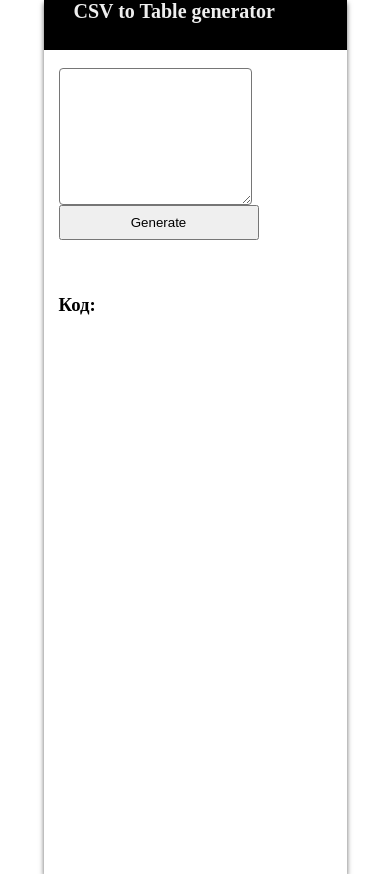
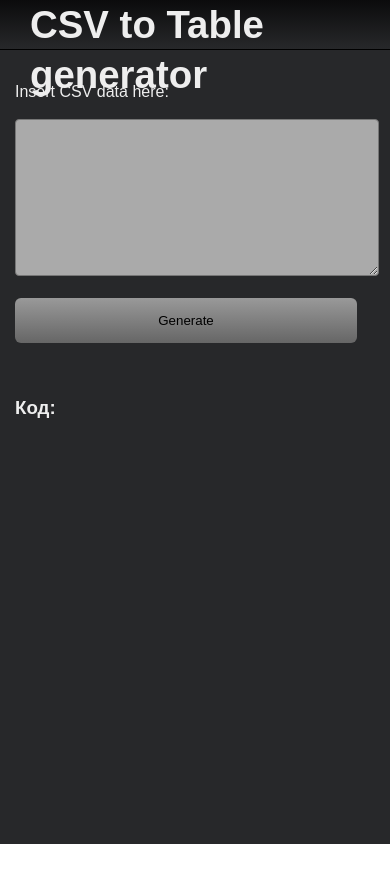
Before and after one commit to Dewberrycat/csv_to_table, a plain HTML site: page index.html in a window 390 px wide. After the commit the page ends 844 px from the top, so only its background shows below. Drawn offline with Linux system fonts and the light colour scheme.

Commit message:
Add files via upload

```diff
--- a/index.html
+++ b/index.html
@@ -1,10 +1,10 @@
-<!DOCTYPE html PUBLIC "-//W3C//DTD XHTML 1.0 Transitional//EN" "http://www.w3.org/TR/xhtml1/DTD/xhtml1-transitional.dtd">
-<html xmlns="http://www.w3.org/1999/xhtml">
+<!DOCTYPE html>
+<html>
 <head>
-<meta http-equiv="Content-Type" content="text/html; charset=utf-8" />
-<meta http-equiv="Pragma" content="no-cache" />
+<meta charset="UTF-8">
+<meta http-equiv="Pragma" content="no-cache">
 <title>N</title>
-<link rel="stylesheet" href="st.css" />
+<link rel="stylesheet" href="st.css">
 <script src="csv.js"></script>
 </head>
 <body>
@@ -17,12 +17,17 @@
 
 <br />
 
-
+<div class="cont">
+<p>
+	Insert CSV data here:
+</p>
+<br>
 <textarea style="border-radius: 4px" id="source" rows="9" cols="90"></textarea>
-<br />
+<br>
+<br>
 <button onclick="csvJSON3(document.getElementById('source').value)">Generate</button>
-<br />
-<br />
+<br>
+<br>
 
 
 
@@ -30,10 +35,12 @@
 <table cellspacing="0"><tbody id="out"></tbody></table>
 </div>
 
-<br />
-<br />
+<br>
+<br>
 <h3>Код:</h3>
 <div id="code">
+</div>
+
 </div>
 
 </div>
--- a/st.css
+++ b/st.css
@@ -11,26 +11,32 @@ html, body {
 }
 
 body {
-	background-image: url(billie.png);
+	background-image: url(15black2.jpg);
+	color: #EEE;
+	font-family: Arial;
 }
 
 .wr {
   max-width: 800px;
   min-height:100%;
-  background-color: #FFF;
+  background-color: #27282A;
   margin: 0 auto;
-  padding: 15px;
-  box-shadow: 0px 3px 5px rgba(0, 0, 0, 0.6);
+  box-shadow: 0 0 9px rgba(0, 0, 0, 1);
 }
 
 .tit {
 	width: 100%;
 	height: 50px;
-	background-color: #000;
+	line-height: 50px;
+	background: linear-gradient(to bottom, #0B0B0C, #27282A);
 	color: #EEE;
 	padding-left: 30px;
-	margin-left: -15px;
-	margin-top: -15px;
+	box-sizing: border-box;
+	border-bottom: 1px solid #000;
+}
+
+.cont {
+	padding: 15px;
 }
 
 td {
@@ -41,26 +47,42 @@ td {
 
 button {
 	width: 200px;
-	height: 35px;
+	height: 45px;
+	line-height: 45px;
+	outline: 0;
+	border-radius: 6px;
+	border: 0;
+	background: linear-gradient(to bottom, #999, #666);
+
+}
+
+textarea {
+	background-color: #AAA;
+	outline: 0;
+	padding: 10px;
 }
 
 .gr {
-  background-color: #CCC;
+  background-color: #888;
 }
 
 
 
-@media screen and (max-width: 700px) {
+@media (max-width: 700px) {
 	.wr {
-		width: 70%;
+		width: 100%;
 	}
 
 	.tit {
 
-		font-size: 10px;
+		font-size: 1.2em;
 	}
 
 	textarea {
-		width: 70%;
+		width: 95%;
+	}
+
+	button {
+		width: 95%;
 	}
 }
```
Also changed, not shown: 15black2.jpg (added).
